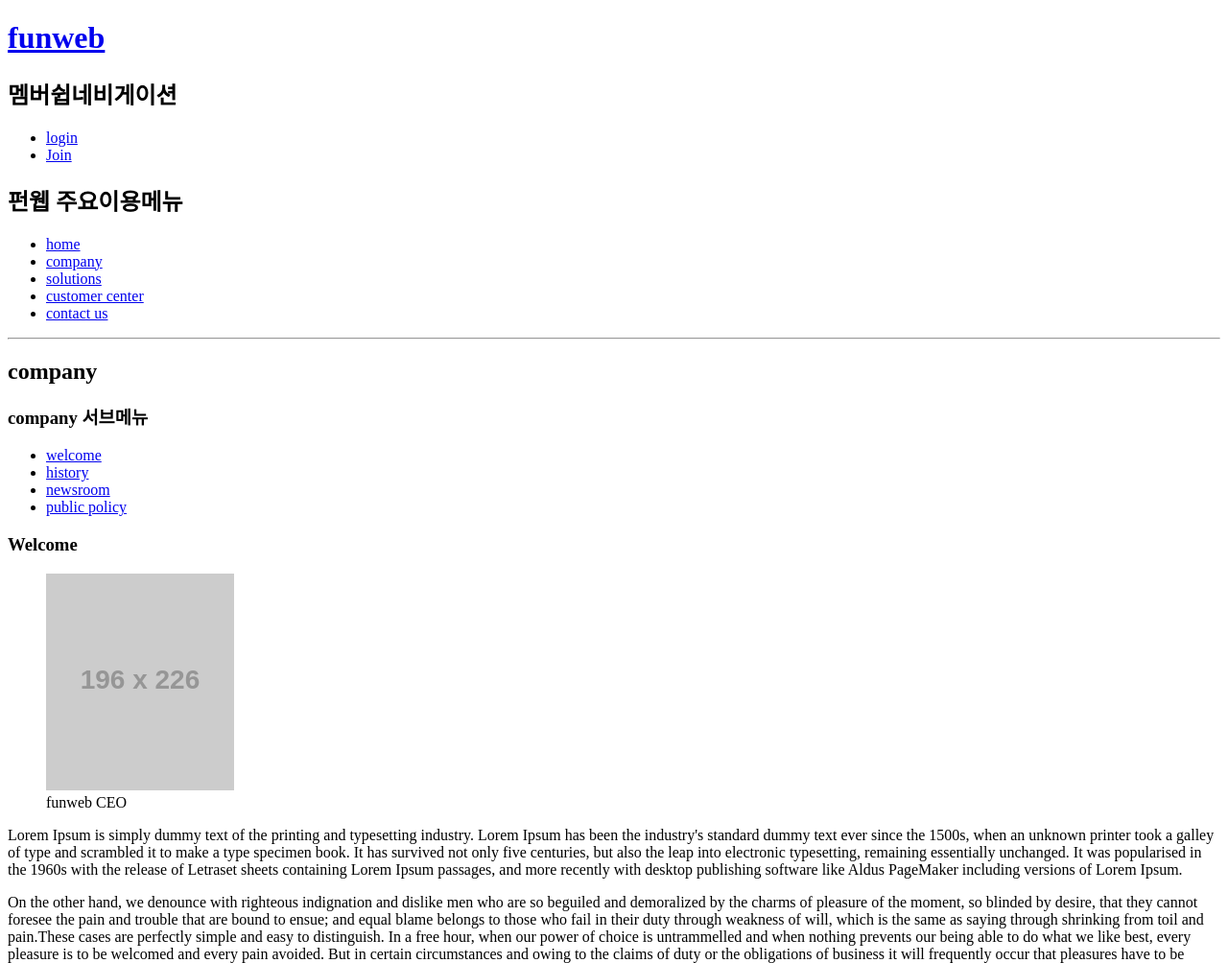
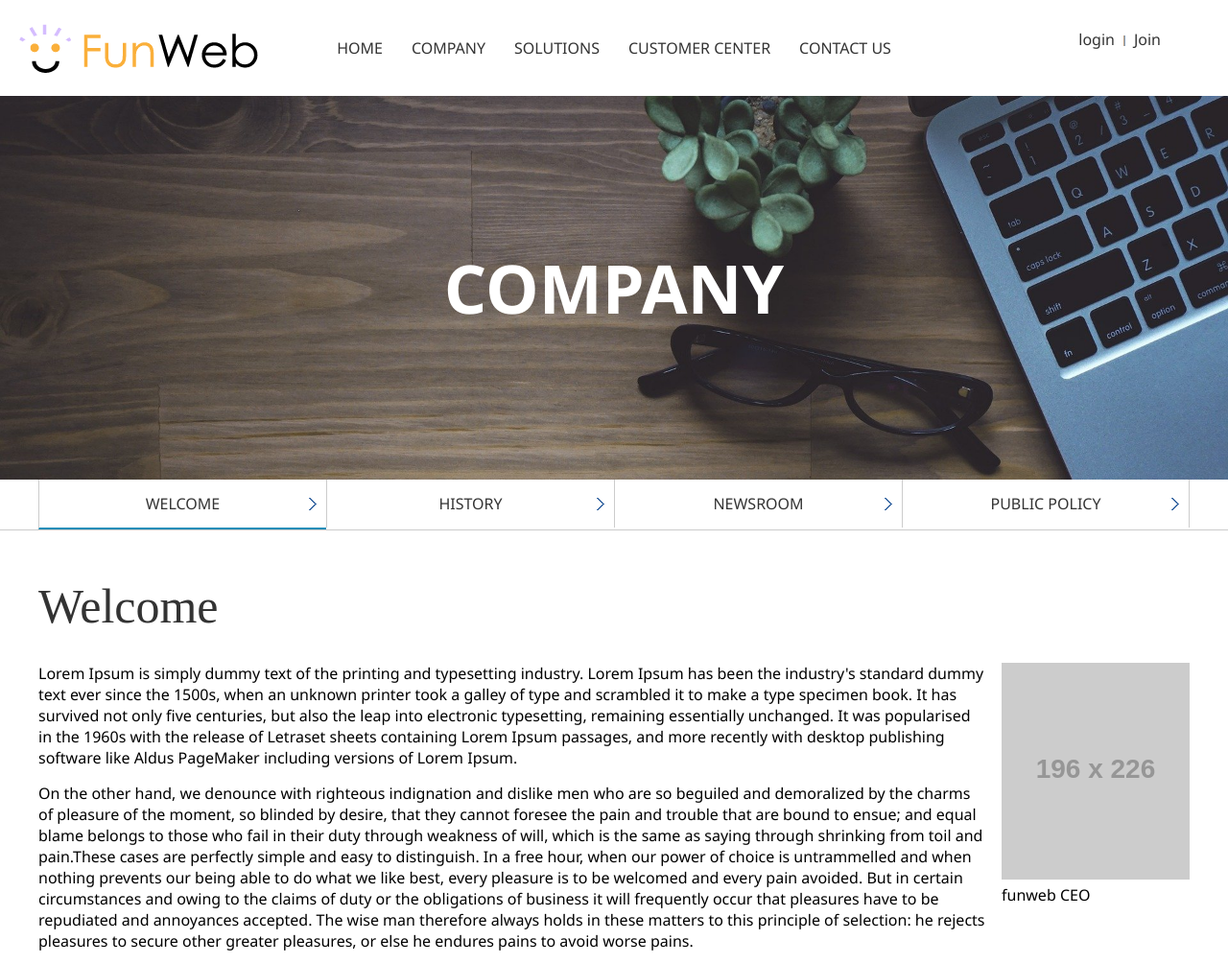
Before and after one commit to jjangjih/funweb, a plain HTML site: page company_welcome.html in a window 1280 px wide. Shown: the top 1004 px of the page at 96% size. Drawn offline with Linux system fonts and the light colour scheme; the site is published under a folder, as on GitHub Pages, so addresses that start at the root find nothing; placeholder pictures from the web are drawn by us; files whose address does not match are found by name.

Commit message:
Add files via upload

```diff
--- a/company_welcome.html
+++ b/company_welcome.html
@@ -3,8 +3,8 @@
   <head>
     <meta charset="utf-8">
     <title>funweb CEO인사말</title>
-    <link rel="stylesheet" href="/funweb/css/common.css">
-    <link rel="stylesheet" href="/funweb/css/sub.css">
+    <link rel="stylesheet" href="css/common.css">
+    <link rel="stylesheet" href="css/sub.css">
   </head>
   <body>
     <header id="header">
@@ -20,9 +20,9 @@
         <h2 class="hidden">펀웹 주요이용메뉴</h2>
         <ul>
           <li><a href="/funweb/">home</a></li>
-          <li><a href="/funweb/company_welcome.html">company</a></li>
+          <li><a href="company_welcome.html">company</a></li>
           <li><a href="#">solutions</a></li>
-          <li><a href="/funweb/customer_notice.html">customer center</a></li>
+          <li><a href="customer_notice.html">customer center</a></li>
           <li><a href="#">contact us</a></li>
         </ul>
       </nav>
--- a/customer_notice.html
+++ b/customer_notice.html
@@ -3,8 +3,8 @@
   <head>
     <meta charset="utf-8">
     <title>funweb 공지사항</title>
-    <link rel="stylesheet" href="/funweb/css/common.css">
-    <link rel="stylesheet" href="/funweb/css/sub.css">
+    <link rel="stylesheet" href="css/common.css">
+    <link rel="stylesheet" href="css/sub.css">
   </head>
   <body>
     <header id="header">
@@ -20,9 +20,9 @@
         <h2 class="hidden">펀웹 주요이용메뉴</h2>
         <ul>
           <li><a href="/funweb/">home</a></li>
-          <li><a href="/funweb/company_welcome.html">company</a></li>
+          <li><a href="company_welcome.html">company</a></li>
           <li><a href="#">solutions</a></li>
-          <li><a href="/funweb/customer_notice.html">customer center</a></li>
+          <li><a href="customer_notice.html">customer center</a></li>
           <li><a href="#">contact us</a></li>
         </ul>
       </nav>
@@ -118,18 +118,18 @@
               </tr>
               <tr>
                 <td>2</td>
-                <td class="listTitle"><div>In pulvinar fermentum erat a tincidunt. Nulla id magna sit Nullam ac dignissim diam. Mauris vitae magna ipsum,</div></td>
+                <td class="listTitle">In pulvinar fermentum erat a tincidunt. Nulla id magna sit Nullam ac dignissim diam. Mauris vitae magna ipsum,</td>
                 <td>Web Admin</td>
                 <td>2011.05.11</td>
                 <td>15</td>
               </tr>
               <tr>
-                <td>1</td>
-                <td class="listTitle"><div>Nullam ac dignissim diam. Mauris vitae magna ipsum,Nullam ac dignissim diam. Mauris vitae magna ipsum,</div></td>
-                <td>Web Admin</td>
-                <td>2011.05.11</td>
-                <td>150</td>
-              </tr>
+              <td>1</td>
+              <td class="listTitle">Nullam ac dignissim diam. Mauris vitae magna ipsum,Nullam ac dignissim diam. Mauris vitae magna ipsum,</td>
+              <td>Web Admin</td>
+              <td>2011.05.11</td>
+              <td>150</td>
+            </tr>
             </tbody>
           </table>
           <form id="noticeSearch">
```
Also changed, not shown: index.html (+4 -4 lines).
